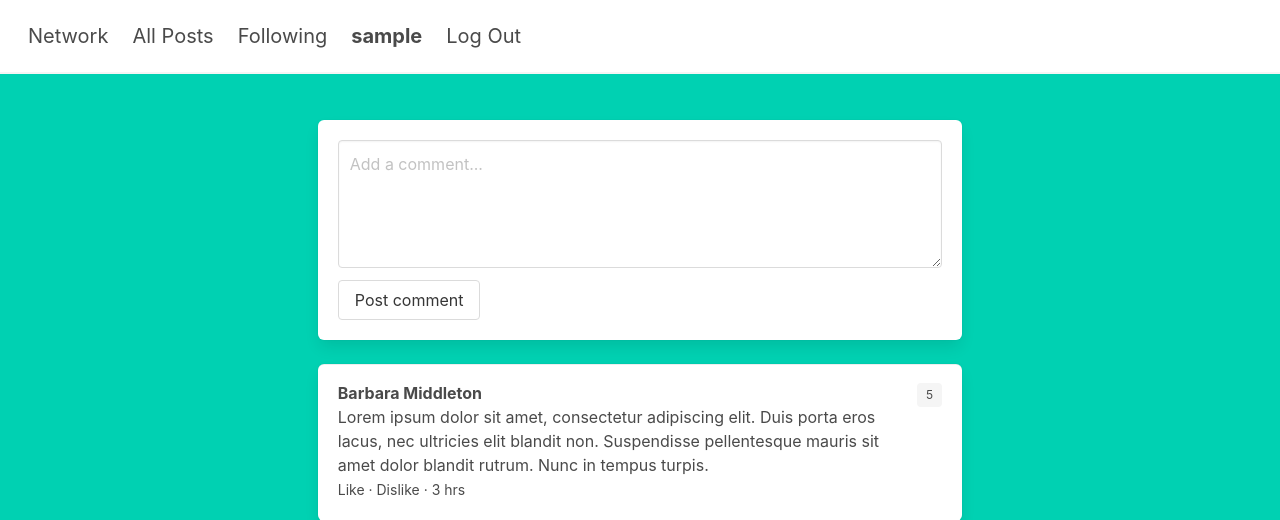
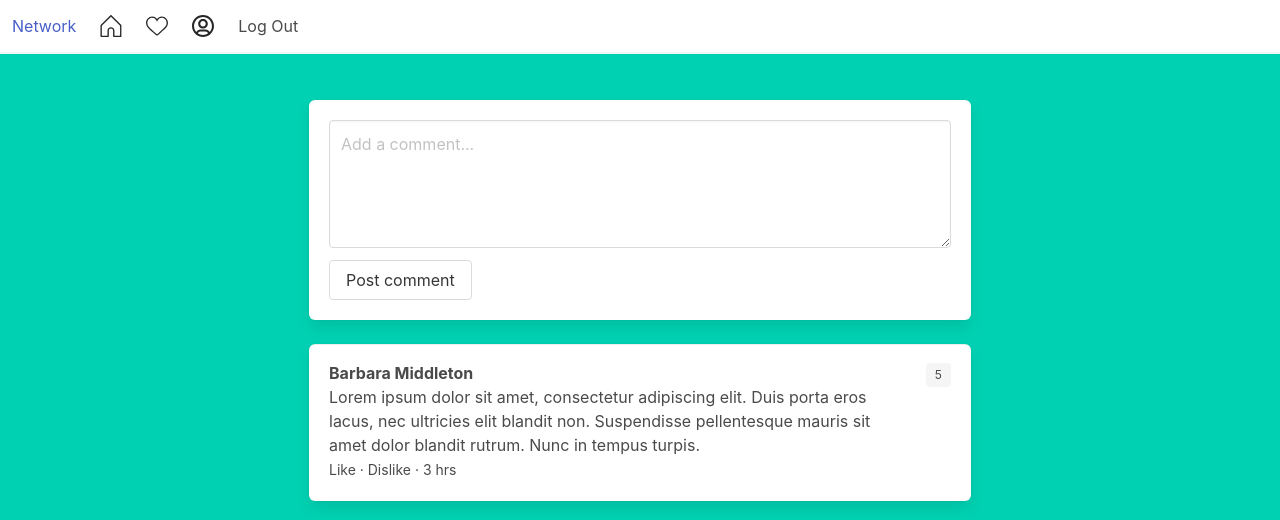
Before and after one commit to giraldiego/network, a Django app: page / in a window 1280 px wide. Shown: the top 520 px of the page. Run offline with Django 3.2, Linux system fonts and the light colour scheme; the visitor is signed in with stand-in values (Sample User, id 1); some libraries are stand-ins or nearby versions.

Commit message:
Replace navbar with icons

```diff
--- a/network/templates/network/layout.html
+++ b/network/templates/network/layout.html
@@ -7,8 +7,8 @@
     <meta charset="utf-8">
     <meta name="viewport" content="width=device-width, initial-scale=1">
     <title>{% block title %}Social Network{% endblock %}</title>
-    <link rel="stylesheet" href="https://stackpath.bootstrapcdn.com/bootstrap/4.4.1/css/bootstrap.min.css"
-        integrity="sha384-Vkoo8x4CGsO3+Hhxv8T/Q5PaXtkKtu6ug5TOeNV6gBiFeWPGFN9MuhOf23Q9Ifjh" crossorigin="anonymous">
+    <!-- <link rel="stylesheet" href="https://stackpath.bootstrapcdn.com/bootstrap/4.4.1/css/bootstrap.min.css"
+        integrity="sha384-Vkoo8x4CGsO3+Hhxv8T/Q5PaXtkKtu6ug5TOeNV6gBiFeWPGFN9MuhOf23Q9Ifjh" crossorigin="anonymous"> -->
 
     <link rel="stylesheet" href="https://use.fontawesome.com/releases/v5.15.3/css/all.css"
         integrity="sha384-SZXxX4whJ79/gErwcOYf+zWLeJdY/qpuqC4cAa9rOGUstPomtqpuNWT9wdPEn2fk" crossorigin="anonymous">
@@ -27,10 +27,31 @@
                 <!-- <img src="https://bulma.io/images/bulma-logo.png" width="112" height="28"> -->
                 Network
             </a>
-            <a class="navbar-item" href="{% url 'index' %}">All Posts</a>
+            <a class="navbar-item" href="{% url 'index' %}">
+                <!-- All Post -->
+                <svg aria-label="Home" fill="#262626" height="22" viewBox="0 0 48 48" width="22">
+                    <path
+                        d="M45.3 48H30c-.8 0-1.5-.7-1.5-1.5V34.2c0-2.6-2-4.6-4.6-4.6s-4.6 2-4.6 4.6v12.3c0 .8-.7 1.5-1.5 1.5H2.5c-.8 0-1.5-.7-1.5-1.5V23c0-.4.2-.8.4-1.1L22.9.4c.6-.6 1.5-.6 2.1 0l21.5 21.5c.4.4.6 1.1.3 1.6 0 .1-.1.1-.1.2v22.8c.1.8-.6 1.5-1.4 1.5zm-13.8-3h12.3V23.4L24 3.6l-20 20V45h12.3V34.2c0-4.3 3.3-7.6 7.6-7.6s7.6 3.3 7.6 7.6V45z">
+                    </path>
+                </svg>
+            </a>
             {% if user.is_authenticated %}
-            <a class="navbar-item" href="#">Following</a>
-            <a class="navbar-item" href="#"><strong>{{ user.username }}</strong></a>
+            <a class="navbar-item" href="#">
+                <!-- Following -->
+                <svg aria-label="Following" class="_8-yf5 " fill="#262626" height="22" viewBox="0 0 48 48" width="22">
+                    <path
+                        d="M34.6 6.1c5.7 0 10.4 5.2 10.4 11.5 0 6.8-5.9 11-11.5 16S25 41.3 24 41.9c-1.1-.7-4.7-4-9.5-8.3-5.7-5-11.5-9.2-11.5-16C3 11.3 7.7 6.1 13.4 6.1c4.2 0 6.5 2 8.1 4.3 1.9 2.6 2.2 3.9 2.5 3.9.3 0 .6-1.3 2.5-3.9 1.6-2.3 3.9-4.3 8.1-4.3m0-3c-4.5 0-7.9 1.8-10.6 5.6-2.7-3.7-6.1-5.5-10.6-5.5C6 3.1 0 9.6 0 17.6c0 7.3 5.4 12 10.6 16.5.6.5 1.3 1.1 1.9 1.7l2.3 2c4.4 3.9 6.6 5.9 7.6 6.5.5.3 1.1.5 1.6.5.6 0 1.1-.2 1.6-.5 1-.6 2.8-2.2 7.8-6.8l2-1.8c.7-.6 1.3-1.2 2-1.7C42.7 29.6 48 25 48 17.6c0-8-6-14.5-13.4-14.5z">
+                    </path>
+                </svg>
+            </a>
+            <a class="navbar-item" href="#">
+                <!-- <strong>{{ user.username }}</strong> -->
+                <svg aria-label="Profile" fill="#262626" height="22" viewBox="0 0 32 32" width="22">
+                    <path
+                        d="M16 0C7.2 0 0 7.1 0 16c0 4.8 2.1 9.1 5.5 12l.3.3C8.5 30.6 12.1 32 16 32s7.5-1.4 10.2-3.7l.3-.3c3.4-3 5.5-7.2 5.5-12 0-8.9-7.2-16-16-16zm0 29c-2.8 0-5.3-.9-7.5-2.4.5-.9.9-1.3 1.4-1.8.7-.5 1.5-.8 2.4-.8h7.2c.9 0 1.7.3 2.4.8.5.4.9.8 1.4 1.8-2 1.5-4.5 2.4-7.3 2.4zm9.7-4.4c-.5-.9-1.1-1.5-1.9-2.1-1.2-.9-2.7-1.4-4.2-1.4h-7.2c-1.5 0-3 .5-4.2 1.4-.8.6-1.4 1.2-1.9 2.1C4.2 22.3 3 19.3 3 16 3 8.8 8.8 3 16 3s13 5.8 13 13c0 3.3-1.2 6.3-3.3 8.6zM16 5.7c-3.9 0-7 3.1-7 7s3.1 7 7 7 7-3.1 7-7-3.1-7-7-7zm0 11c-2.2 0-4-1.8-4-4s1.8-4 4-4 4 1.8 4 4-1.8 4-4 4z">
+                    </path>
+                </svg>
+            </a>
             <a class="navbar-item" href="{% url 'logout' %}">Log Out</a>
             {% else %}
             <a class="navbar-item" href="{% url 'login' %}">Log In</a>
@@ -55,6 +76,9 @@
         {% block body %}
         {% endblock %}
     </div>
+
+    {% block script %}
+    {% endblock %}
 </body>
 
 </html>
```
